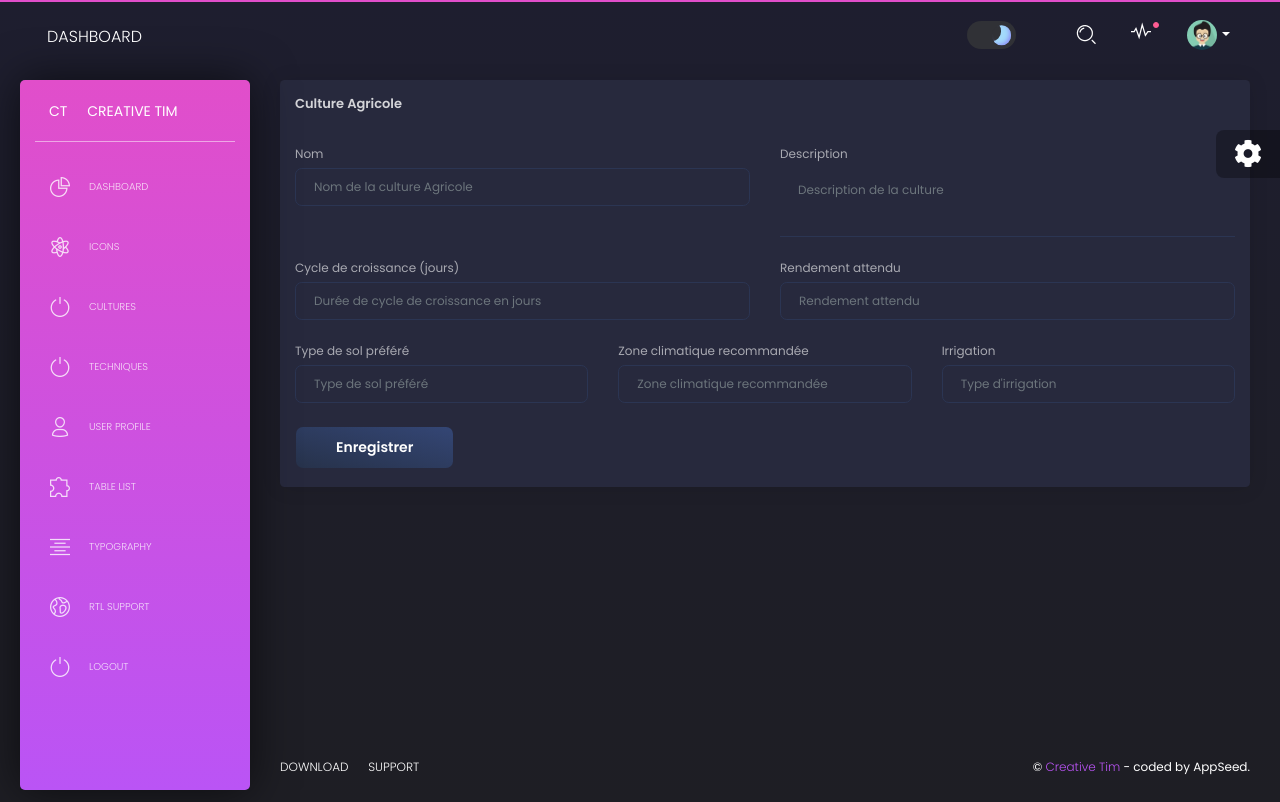
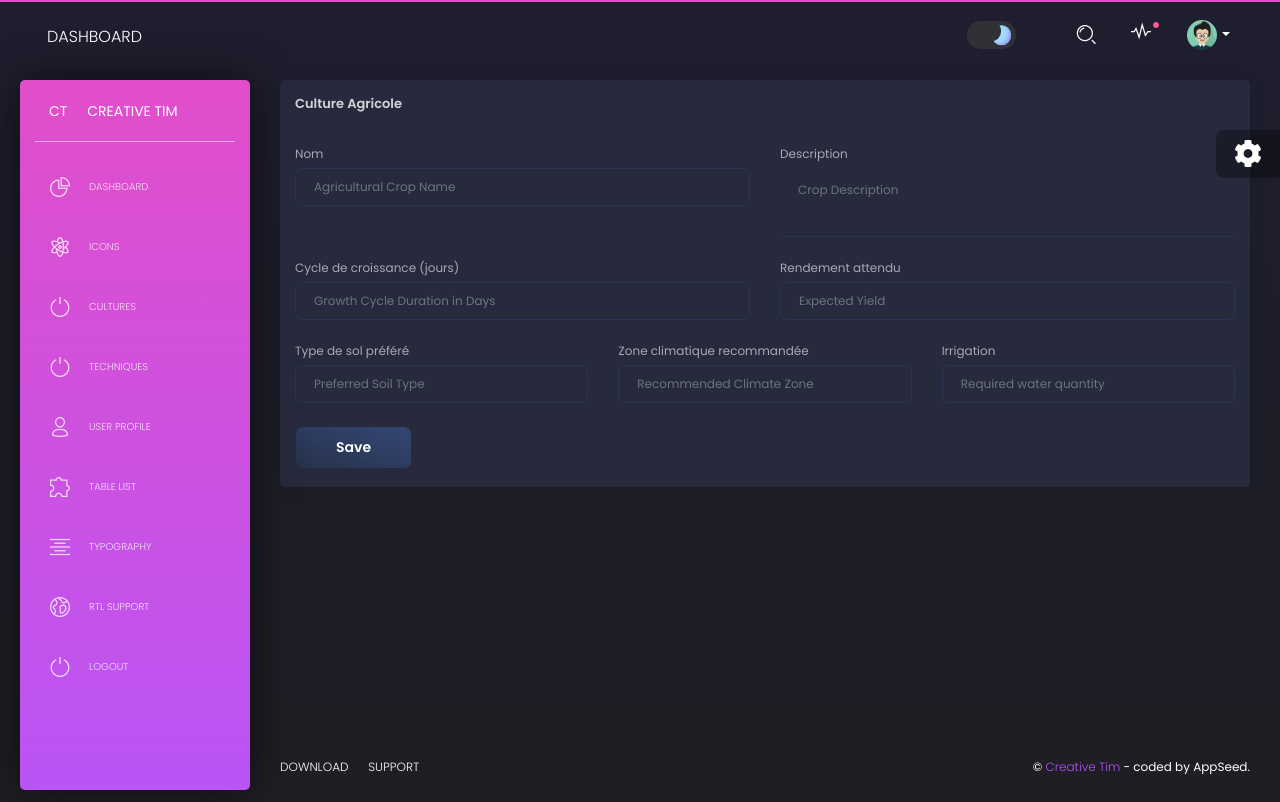
Before and after one commit to Manel007/Django_Prevision, a Django app: page /createCulture/ in a window 1280 px wide. Run offline with Django 3.2, Linux system fonts and the light colour scheme; some libraries are stand-ins or nearby versions.

Commit message:
english version form

```diff
--- a/apps/templates/culture/culture_form.html
+++ b/apps/templates/culture/culture_form.html
@@ -21,13 +21,14 @@
                             <div class="col-md-6">
                                 <div class="form-group">
                                     <label>Nom</label>
-                                    <input type="text" class="form-control" name="nom" placeholder="Nom de la culture Agricole">
+                                    <input type="text" class="form-control" name="nom" placeholder="Agricultural Crop Name">
                                 </div>
                             </div>
                             <div class="col-md-6">
                                 <div class="form-group">
                                     <label>Description</label>
-                                    <textarea class="form-control" name="description" placeholder="Description de la culture"></textarea>
+                                    <textarea class="form-control" name="description" placeholder="Crop Description
+"></textarea>
                                 </div>
                             </div>
                         </div>
@@ -35,13 +36,13 @@
                             <div class="col-md-6">
                                 <div class="form-group">
                                     <label>Cycle de croissance (jours)</label>
-                                    <input type="number" class="form-control" name="cycle_croissance_jours" placeholder="Durée de cycle de croissance en jours">
+                                    <input type="number" class="form-control" name="cycle_croissance_jours" placeholder="Growth Cycle Duration in Days">
                                 </div>
                             </div>
                             <div class="col-md-6">
                                 <div class="form-group">
                                     <label>Rendement attendu</label>
-                                    <input type="number" step="0.01" class="form-control" name="rendement_attendu" placeholder="Rendement attendu">
+                                    <input type="number" step="0.01" class="form-control" name="rendement_attendu" placeholder="Expected Yield">
                                 </div>
                             </div>
                         </div>
@@ -49,23 +50,23 @@
                             <div class="col-md-4">
                                 <div class="form-group">
                                     <label>Type de sol préféré</label>
-                                    <input type="text" class="form-control" name="type_sol_prefere" placeholder="Type de sol préféré">
+                                    <input type="text" class="form-control" name="type_sol_prefere" placeholder="Preferred Soil Type">
                                 </div>
                             </div>
                             <div class="col-md-4">
                                 <div class="form-group">
                                     <label>Zone climatique recommandée</label>
-                                    <input type="text" class="form-control" name="zone_culture_recommandee" placeholder="Zone climatique recommandée">
+                                    <input type="text" class="form-control" name="zone_culture_recommandee" placeholder="Recommended Climate Zone">
                                 </div>
                             </div>
                             <div class="col-md-4">
                                 <div class="form-group">
                                     <label>Irrigation</label>
-                                    <input type="text" class="form-control" name="irrigation" placeholder="Type d'irrigation">
+                                    <input type="text" class="form-control" name="irrigation" placeholder="Required water quantity ">
                                 </div>
                             </div>
                         </div>
-                        <button type="submit" class="btn btn-fill btn-dark">Enregistrer</button>
+                        <button type="submit" class="btn btn-fill btn-dark">Save</button>
                     </form>
 
                     {% if form.errors %}
```
Also changed, not shown: apps/templates/culture/culture_update.html (+8 -8 lines).
